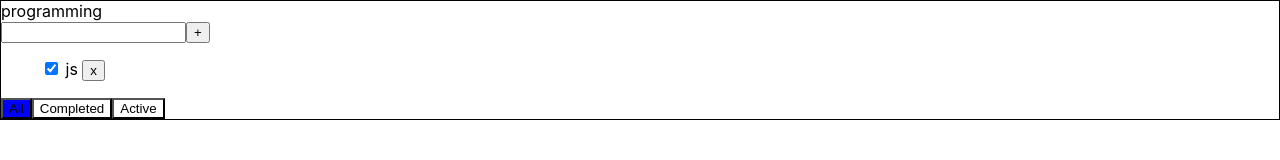
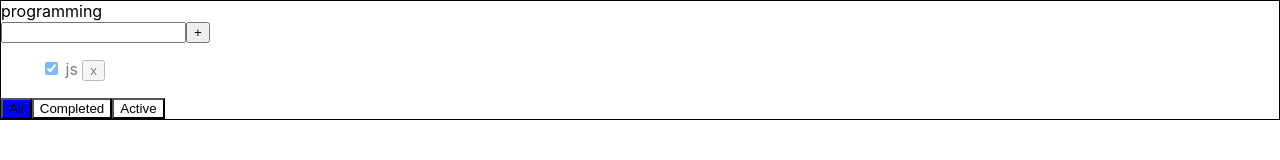
Before and after one commit to nsapaev/todo-list-ts, a React (Create React App) app: page / in a window 1280 px wide. Shown: the top 160 px of the page. Built offline with nearby package versions, Linux system fonts and the light colour scheme.

Commit message:
add: lesson 4

```diff
--- a/src/App.css
+++ b/src/App.css
@@ -1,3 +1,13 @@
 li{
     list-style: none;
 }
+
+.error{
+    border: 1px solid red;
+}
+.error_message{
+    color: red;
+}
+.blur_active_task{
+    opacity: 0.5;
+}
--- a/src/App.tsx
+++ b/src/App.tsx
@@ -38,7 +38,6 @@ function App() {
 
 
     let filteredTasks = tasks
-    useEffect(() => {
     if(filter === "ALL"){
       filteredTasks = tasks.filter(t => true)
     }
@@ -48,8 +47,6 @@ function App() {
     if(filter === "COMPLETED"){
       filteredTasks = tasks.filter(t => t.isDone )
     }
-
-    }, [tasks])
 
 
 
--- a/src/components/TodoList/index.tsx
+++ b/src/components/TodoList/index.tsx
@@ -1,5 +1,5 @@
 
-import { useState } from "react"
+import { useState,ChangeEvent } from "react"
 import { TodoListPropsType, TasksType } from "../../Types"
 import { v4 as uuid } from 'uuid';
 
@@ -15,13 +15,23 @@ export function TodoList ({
 
 
   const taskList = tasks.map((task: TasksType ) => {
-    return <li key={task.id}><label> <input onChange={()=>{onChangeCheckedHandler(!task.isDone, task.id)}} type="checkbox" checked={task.isDone} /> <span> {task.title} </span> </label> <button onClick={() => {onRemoveTaskHandler(task.id)}} >x</button> </li>
+    return <li className={task.isDone ? "blur_active_task": ""} key={task.id}><label> <input onChange={()=>{onChangeCheckedHandler(!task.isDone, task.id)}} type="checkbox" checked={task.isDone} /> <span> {task.title} </span> </label> <button onClick={() => {onRemoveTaskHandler(task.id)}} >x</button> </li>
   })
     const [addTaskInputValue , setAddTaskInputValue] = useState<string>("")
 
+    const [error, setError] = useState<boolean>(false)
     const addTask = (task:TasksType) => {
+      if(addTaskInputValue.trim() === ""){
+        setError(true)
+        return
+      }
       onAddTaskHandler(task)
       setAddTaskInputValue("")
+    }
+
+    const onChangeAddNewTaskInput = (e:ChangeEvent<HTMLInputElement>) => {
+      setError(false)
+      setAddTaskInputValue(e.target.value)
     }
 
     return (
@@ -29,15 +39,17 @@ export function TodoList ({
           <div> {title} </div>
           <div>
               <input
+                className={error? "error" : "" }
                 type="text"
                 value={addTaskInputValue}
-                onChange={(e) => {setAddTaskInputValue(e.target.value)}}
+                onChange={onChangeAddNewTaskInput}
                 onKeyDown={(e) => {
                   if(e.key === "Enter"){
                     addTask({id: uuid(),  title: addTaskInputValue, isDone: false })
                   }
                 }}/>
               <button onClick={() => {addTask({id: uuid(), title: addTaskInputValue,  isDone: false,}) }}>+</button>
+              {error && <div className="error_message">Field is required </div>}
           </div>
           <ul>
             {taskList}
```
Lines whose indentation alone changed are shown as unchanged.
